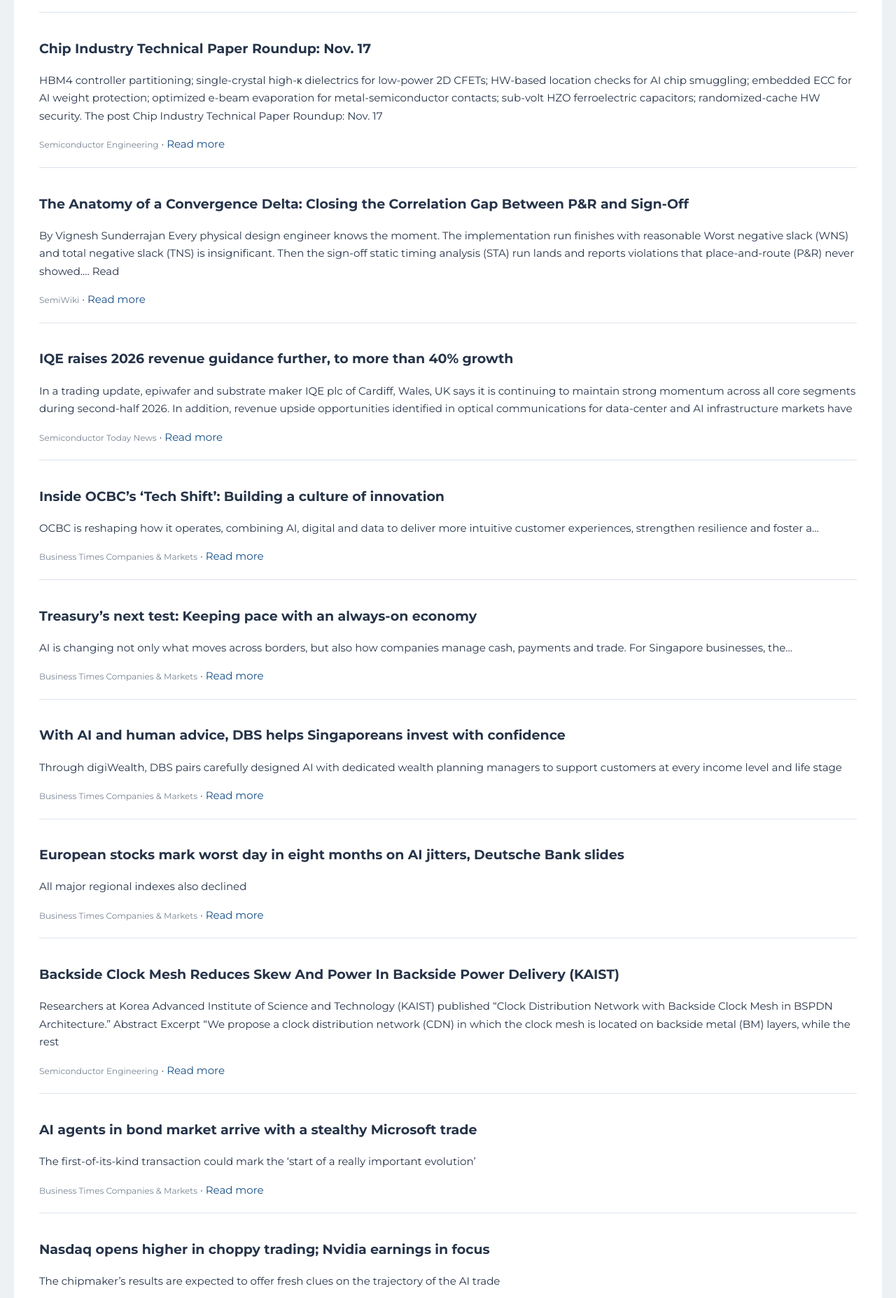
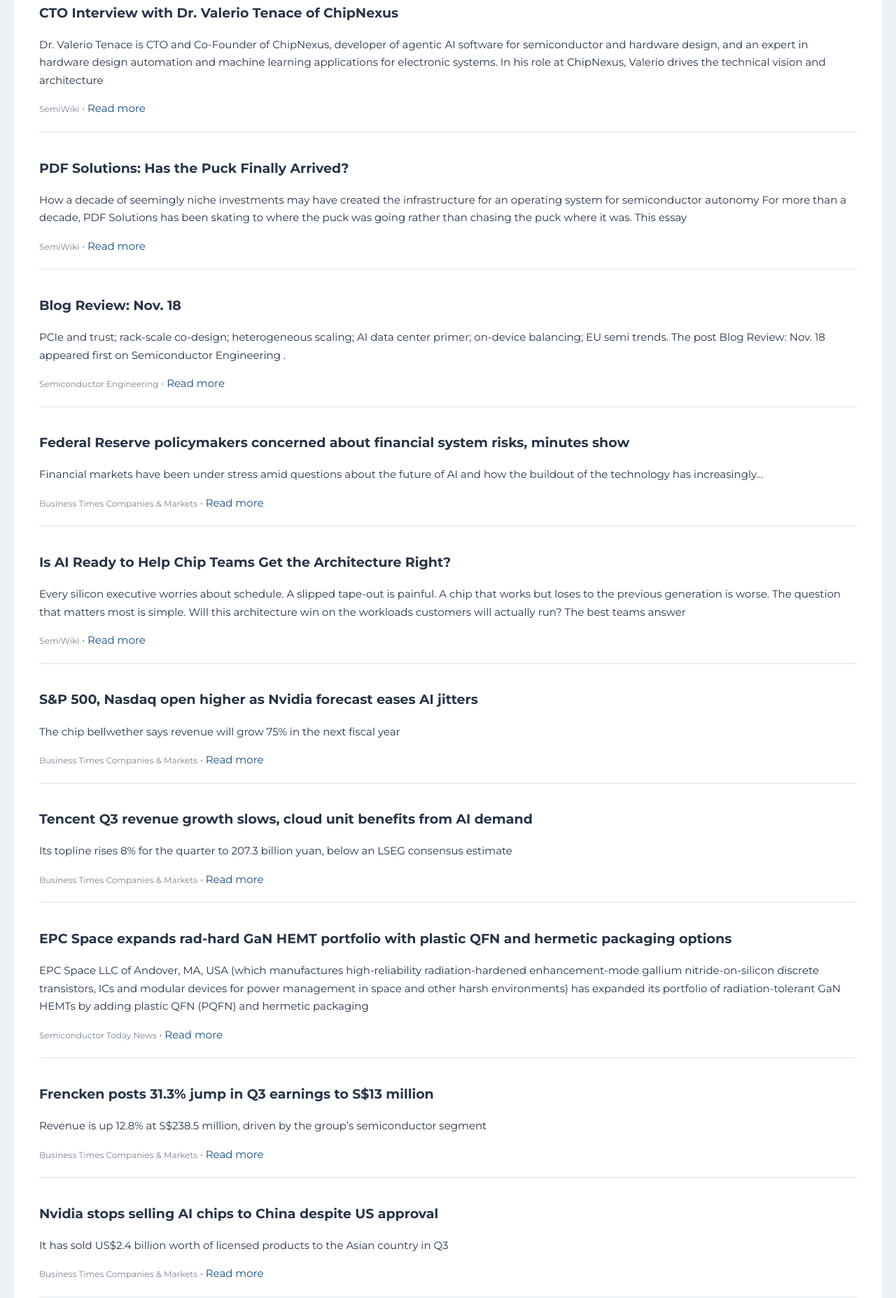
Before and after one commit to atowr/semiconductor-newsletter, a plain HTML site: page docs/index.html in a window 1280 px wide. Shown: the part 921-2776 px from the top of the page at 70% size. Drawn offline with Linux system fonts and the light colour scheme; a script that the page names is missing.

Commit message:
Publish daily semiconductor newsletter

```diff
--- a/docs/index.html
+++ b/docs/index.html
@@ -40,7 +40,7 @@ footer { background:#10263f; color:#cbd5e1; padding:24px; text-align:center; fon
 .tradingview-widget-container__widget {width:100%}
 .tradingview-widget-container iframe {display:block;width:100%!important;max-width:100%}
 .snapshot {padding:20px 24px 24px}</style></head><body>
-<header style="text-align:left"><p style="text-align:left;margin:0 0 6px"> Wednesday, 18 November 2026</p>
+<header style="text-align:left"><p style="text-align:left;margin:0 0 6px"> Thursday, 19 November 2026</p>
 <h1 style="text-align:left;margin:0 0 6px">Semiconductor Industry Daily Brief</h1><p style="text-align:left;margin:0">Providing concise, curated market intelligence</p></header>
 <section class="snapshot">
 <div class="snapshot-title">Market Snapshot — Live, as displayed by TradingView</div>
@@ -54,64 +54,64 @@ footer { background:#10263f; color:#cbd5e1; padding:24px; text-align:center; fon
 <main><h2>TODAY'S STORIES</h2>
 
         <article>
-        <h2>Can Faster HBM Solve AI’s Memory Bottleneck?</h2>
-        <p>Why bandwidth alone cannot determine the performance of the next generation of AI accelerators High-bandwidth memory is entering another phase of rapid development. HBM4 increases interface width and available bandwidth, while custom HBM architectures create opportunities to optimize how memory connects to AI accelerators. …</p>
-        <div class="story-meta"><span class="source">SemiWiki</span> · <a href="https://semiwiki.com/3dic/376277-can-faster-hbm-solve-ais-memory-bottleneck/">Read more</a></div>
+        <h2>Semiconductor Market Doubling in 2026 – Last Issue</h2>
+        <p>The global semiconductor market was $481 billion in 3rd quarter 2026, according to WSTS. 3Q 2026 was up 27% from 2Q 2026 and up 129% from 3Q 2025. The 3Q 2026 year-to-year growth was the highest in WSTS history, exceeding 110% growth in 2Q 2026</p>
+        <div class="story-meta"><span class="source">SemiWiki</span> · <a href="https://semiwiki.com/semiconductor-services/semiconductor-intelligence/376566-semiconductor-market-doubling-in-2026-last-issue/">Read more</a></div>
         </article>
         <article>
-        <h2>Defect-Aware Chiplet Matching For Heterogeneous Integration Yield (ASU, Ampere)</h2>
-        <p>Researchers at Arizona State University and Ampere Computing published “DT-MATCH: Defect- and Topology-Aware Chiplet Matching for Yield Optimization in Heterogeneous Integration.” Abstract “Heterogeneous integration (HI) and advanced packaging enable chiplet-based system-on-chip (SoC) designs; however, they also introduce new yield challenges arising from manufacturing defects and</p>
-        <div class="story-meta"><span class="source">Semiconductor Engineering</span> · <a href="https://semiengineering.com/defect-aware-chiplet-matching-for-heterogeneous-integration-yield-asu-ampere/">Read more</a></div>
+        <h2>Can AI Agents Really Shift Chip Design Left?</h2>
+        <p>Agentic AI promises to automate more of the chip flow, but integration with EDA tools and capturing decades of engineering expertise are non-trivial. The post Can AI Agents Really Shift Chip Design Left? appeared first on Semiconductor Engineering .</p>
+        <div class="story-meta"><span class="source">Semiconductor Engineering</span> · <a href="https://semiengineering.com/can-ai-agents-really-shift-chip-design-left/">Read more</a></div>
         </article>
         <article>
-        <h2>Chip Industry Technical Paper Roundup: Nov. 17</h2>
-        <p>HBM4 controller partitioning; single-crystal high-κ dielectrics for low-power 2D CFETs; HW-based location checks for AI chip smuggling; embedded ECC for AI weight protection; optimized e-beam evaporation for metal-semiconductor contacts; sub-volt HZO ferroelectric capacitors; randomized-cache HW security. The post Chip Industry Technical Paper Roundup: Nov. 17</p>
-        <div class="story-meta"><span class="source">Semiconductor Engineering</span> · <a href="https://semiengineering.com/chip-industry-technical-paper-roundup-nov-17/">Read more</a></div>
+        <h2>CTO Interview with Dr. Valerio Tenace of ChipNexus</h2>
+        <p>Dr. Valerio Tenace is CTO and Co-Founder of ChipNexus, developer of agentic AI software for semiconductor and hardware design, and an expert in hardware design automation and machine learning applications for electronic systems. In his role at ChipNexus, Valerio drives the technical vision and architecture</p>
+        <div class="story-meta"><span class="source">SemiWiki</span> · <a href="https://semiwiki.com/eda/chipnexus/376283-cto-interview-with-dr-valerio-tenace-of-chipnexus/">Read more</a></div>
         </article>
         <article>
-        <h2>The Anatomy of a Convergence Delta: Closing the Correlation Gap Between P&amp;R and Sign-Off</h2>
-        <p>By Vignesh Sunderrajan Every physical design engineer knows the moment. The implementation run finishes with reasonable Worst negative slack (WNS) and total negative slack (TNS) is insignificant. Then the sign-off static timing analysis (STA) run lands and reports violations that place-and-route (P&amp;R) never showed.… Read</p>
-        <div class="story-meta"><span class="source">SemiWiki</span> · <a href="https://semiwiki.com/eda/376206-the-anatomy-of-a-convergence-delta-closing-the-correlation-gap-between-pr-and-sign-off/">Read more</a></div>
+        <h2>PDF Solutions: Has the Puck Finally Arrived?</h2>
+        <p>How a decade of seemingly niche investments may have created the infrastructure for an operating system for semiconductor autonomy For more than a decade, PDF Solutions has been skating to where the puck was going rather than chasing the puck where it was. This essay</p>
+        <div class="story-meta"><span class="source">SemiWiki</span> · <a href="https://semiwiki.com/eda/pdf-solutions/376337-pdf-solutions-has-the-puck-finally-arrived/">Read more</a></div>
         </article>
         <article>
-        <h2>IQE raises 2026 revenue guidance further, to more than 40% growth</h2>
-        <p>In a trading update, epiwafer and substrate maker IQE plc of Cardiff, Wales, UK says it is continuing to maintain strong momentum across all core segments during second-half 2026. In addition, revenue upside opportunities identified in optical communications for data-center and AI infrastructure markets have</p>
-        <div class="story-meta"><span class="source">Semiconductor Today News</span> · <a href="https://www.semiconductor-today.com/news_items/2026/nov/iqe-171126.shtml">Read more</a></div>
+        <h2>Blog Review: Nov. 18</h2>
+        <p>PCIe and trust; rack-scale co-design; heterogeneous scaling; AI data center primer; on-device balancing; EU semi trends. The post Blog Review: Nov. 18 appeared first on Semiconductor Engineering .</p>
+        <div class="story-meta"><span class="source">Semiconductor Engineering</span> · <a href="https://semiengineering.com/blog-review-nov-18-3/">Read more</a></div>
         </article>
         <article>
-        <h2>Inside OCBC’s ‘Tech Shift’: Building a culture of innovation</h2>
-        <p>OCBC is reshaping how it operates, combining AI, digital and data to deliver more intuitive customer experiences, strengthen resilience and foster a...</p>
-        <div class="story-meta"><span class="source">Business Times Companies &amp; Markets</span> · <a href="https://www.businesstimes.com.sg/companies-markets/future-of-finance-2026/inside-ocbcs-tech-shift-building-culture-innovation">Read more</a></div>
+        <h2>Federal Reserve policymakers concerned about financial system risks, minutes show</h2>
+        <p>Financial markets have been under stress amid questions about the future of AI and how the buildout of the technology has increasingly...</p>
+        <div class="story-meta"><span class="source">Business Times Companies &amp; Markets</span> · <a href="https://www.businesstimes.com.sg/companies-markets/banking-finance/federal-reserve-policymakers-concerned-about-financial-system-risks-minutes-show">Read more</a></div>
         </article>
         <article>
-        <h2>Treasury’s next test: Keeping pace with an always-on economy</h2>
-        <p>AI is changing not only what moves across borders, but also how companies manage cash, payments and trade. For Singapore businesses, the...</p>
-        <div class="story-meta"><span class="source">Business Times Companies &amp; Markets</span> · <a href="https://www.businesstimes.com.sg/companies-markets/future-of-finance-2026/treasurys-next-test-keeping-pace-always-economy">Read more</a></div>
+        <h2>Is AI Ready to Help Chip Teams Get the Architecture Right?</h2>
+        <p>Every silicon executive worries about schedule. A slipped tape-out is painful. A chip that works but loses to the previous generation is worse. The question that matters most is simple. Will this architecture win on the workloads customers will actually run? The best teams answer</p>
+        <div class="story-meta"><span class="source">SemiWiki</span> · <a href="https://semiwiki.com/eda/undo/376342-is-ai-ready-to-help-chip-teams-get-the-architecture-right/">Read more</a></div>
         </article>
         <article>
-        <h2>With AI and human advice, DBS helps Singaporeans invest with confidence</h2>
-        <p>Through digiWealth, DBS pairs carefully designed AI with dedicated wealth planning managers to support customers at every income level and life stage</p>
-        <div class="story-meta"><span class="source">Business Times Companies &amp; Markets</span> · <a href="https://www.businesstimes.com.sg/companies-markets/future-of-finance-2026/ai-and-human-advice-dbs-helps-singaporeans-invest-confidence">Read more</a></div>
+        <h2>S&amp;P 500, Nasdaq open higher as Nvidia forecast eases AI jitters</h2>
+        <p>The chip bellwether says revenue will grow 75% in the next fiscal year</p>
+        <div class="story-meta"><span class="source">Business Times Companies &amp; Markets</span> · <a href="https://www.businesstimes.com.sg/international/sp-500-nasdaq-open-higher-nvidia-forecast-eases-ai-jitters">Read more</a></div>
         </article>
         <article>
-        <h2>European stocks mark worst day in eight months on AI jitters, Deutsche Bank slides</h2>
-        <p>All major regional indexes also declined</p>
-        <div class="story-meta"><span class="source">Business Times Companies &amp; Markets</span> · <a href="https://www.businesstimes.com.sg/companies-markets/capital-markets-currencies/european-stocks-mark-worst-day-eight-months-ai-jitters-deutsche-bank-slides">Read more</a></div>
+        <h2>Tencent Q3 revenue growth slows, cloud unit benefits from AI demand</h2>
+        <p>Its topline rises 8% for the quarter to 207.3 billion yuan, below an LSEG consensus estimate</p>
+        <div class="story-meta"><span class="source">Business Times Companies &amp; Markets</span> · <a href="https://www.businesstimes.com.sg/companies-markets/tencent-q3-revenue-growth-slows-cloud-unit-benefits-ai-demand">Read more</a></div>
         </article>
         <article>
-        <h2>Backside Clock Mesh Reduces Skew And Power In Backside Power Delivery (KAIST)</h2>
-        <p>Researchers at Korea Advanced Institute of Science and Technology (KAIST) published “Clock Distribution Network with Backside Clock Mesh in BSPDN Architecture.” Abstract Excerpt “We propose a clock distribution network (CDN) in which the clock mesh is located on backside metal (BM) layers, while the rest</p>
-        <div class="story-meta"><span class="source">Semiconductor Engineering</span> · <a href="https://semiengineering.com/backside-clock-mesh-reduces-skew-and-power-in-backside-power-delivery-kaist/">Read more</a></div>
+        <h2>EPC Space expands rad-hard GaN HEMT portfolio with plastic QFN and hermetic packaging options</h2>
+        <p>EPC Space LLC of Andover, MA, USA (which manufactures high-reliability radiation-hardened enhancement-mode gallium nitride-on-silicon discrete transistors, ICs and modular devices for power management in space and other harsh environments) has expanded its portfolio of radiation-tolerant GaN HEMTs by adding plastic QFN (PQFN) and hermetic packaging</p>
+        <div class="story-meta"><span class="source">Semiconductor Today News</span> · <a href="https://www.semiconductor-today.com/news_items/2026/nov/epcspace-181126.shtml">Read more</a></div>
         </article>
         <article>
-        <h2>AI agents in bond market arrive with a stealthy Microsoft trade</h2>
-        <p>The first-of-its-kind transaction could mark the ‘start of a really important evolution’</p>
-        <div class="story-meta"><span class="source">Business Times Companies &amp; Markets</span> · <a href="https://www.businesstimes.com.sg/international/ai-agents-bond-market-arrive-stealthy-microsoft-trade">Read more</a></div>
+        <h2>Frencken posts 31.3% jump in Q3 earnings to S$13 million</h2>
+        <p>Revenue is up 12.8% at S$238.5 million, driven by the group’s semiconductor segment</p>
+        <div class="story-meta"><span class="source">Business Times Companies &amp; Markets</span> · <a href="https://www.businesstimes.com.sg/companies-markets/frencken-posts-31-3-jump-q3-earnings-s13-million">Read more</a></div>
         </article>
         <article>
-        <h2>Nasdaq opens higher in choppy trading; Nvidia earnings in focus</h2>
-        <p>The chipmaker’s results are expected to offer fresh clues on the trajectory of the AI trade</p>
-        <div class="story-meta"><span class="source">Business Times Companies &amp; Markets</span> · <a href="https://www.businesstimes.com.sg/companies-markets/capital-markets-currencies/nasdaq-opens-higher-choppy-trading-nvidia-earnings-focus">Read more</a></div>
+        <h2>Nvidia stops selling AI chips to China despite US approval</h2>
+        <p>It has sold US$2.4 billion worth of licensed products to the Asian country in Q3</p>
+        <div class="story-meta"><span class="source">Business Times Companies &amp; Markets</span> · <a href="https://www.businesstimes.com.sg/companies-markets/nvidia-stops-selling-ai-chips-china-despite-us-approval">Read more</a></div>
         </article>
 </main>
 <footer>Semiconductor Industry Daily Brief · For information purposes only</footer>
```
